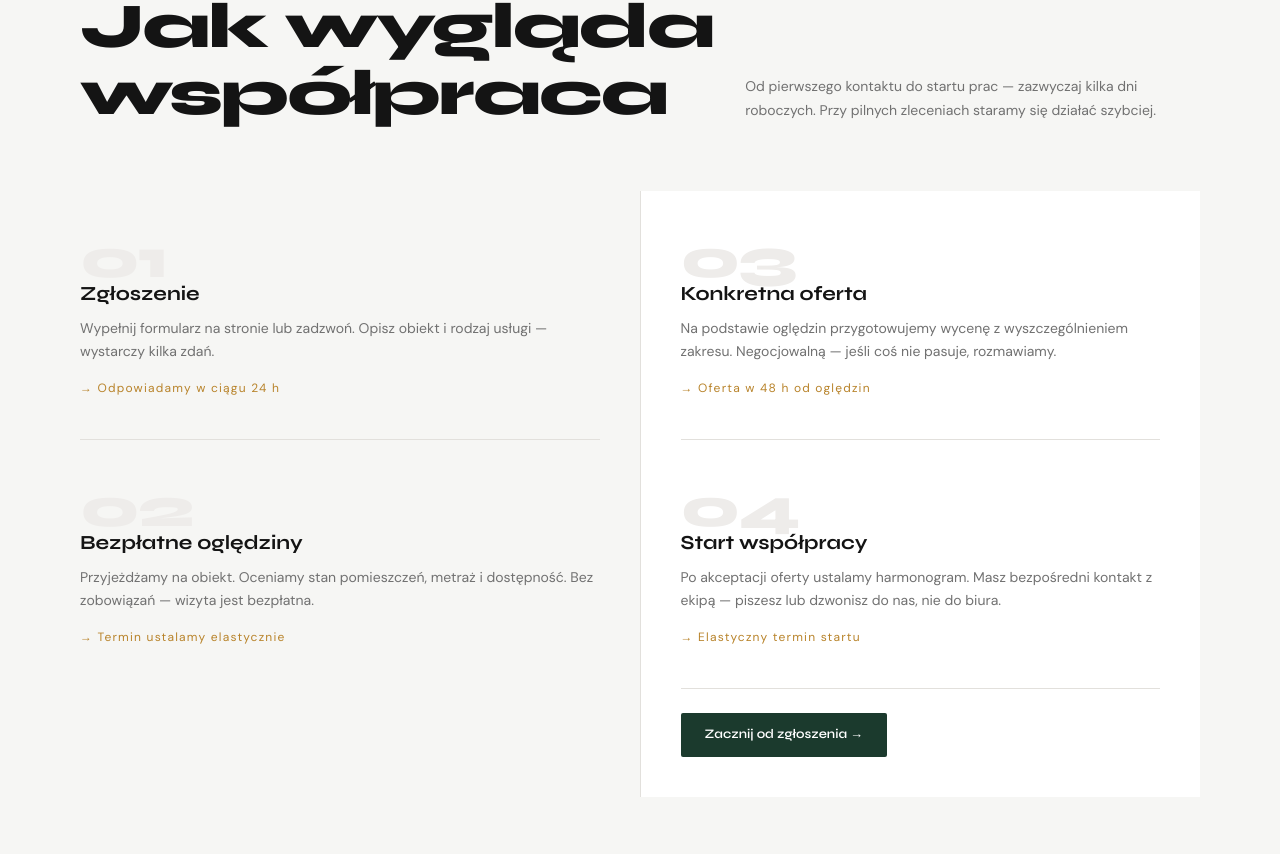
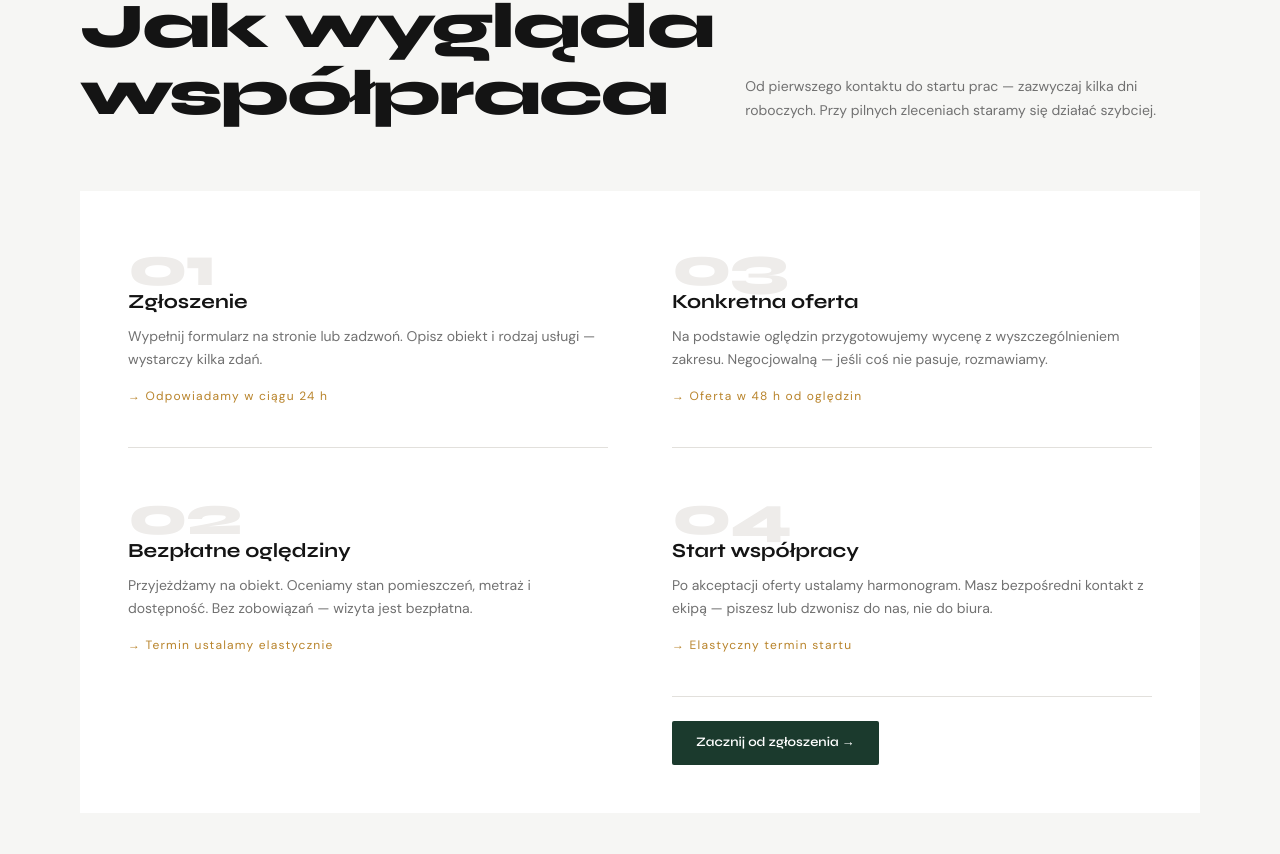
Before and after one commit to RobertSOB92/saturshine_strona, a React (Vite) app: page / in a window 1280 px wide. Shown: the part 2446-3300 px from the top of the page. Built offline with nearby package versions, Linux system fonts and the light colour scheme.

Commit message:
Change Process section to a single white box

```diff
--- a/src/components/Process.tsx
+++ b/src/components/Process.tsx
@@ -77,9 +77,9 @@ export default function Process() {
         </div>
 
         {/* Steps */}
-        <div className="process-content" style={{ display: 'grid', gridTemplateColumns: '1fr 1fr', gap: '1px', background: '#E2E0DC' }}>
+        <div className="process-content fade-up" style={{ display: 'grid', gridTemplateColumns: '1fr 1fr', gap: '4rem', background: '#fff', padding: '3rem' }}>
           {/* Steps 01 & 02 — Left Column */}
-          <div className="fade-up" style={{ background: '#F6F6F4', padding: '2.5rem 2.5rem 2.5rem 0', display: 'flex', flexDirection: 'column', gap: '2.5rem' }}>
+          <div style={{ display: 'flex', flexDirection: 'column', gap: '2.5rem' }}>
             {[STEPS[0], STEPS[1]].map((step, i) => (
               <div key={step.number} style={{ paddingBottom: i === 0 ? '2.5rem' : 0, borderBottom: i === 0 ? '1px solid #E2E0DC' : 'none' }}>
                 <span style={{
@@ -102,7 +102,7 @@ export default function Process() {
           </div>
 
           {/* Steps 03 & 04 — Right Column */}
-          <div className="fade-up delay-2" style={{ background: '#fff', padding: '2.5rem', display: 'flex', flexDirection: 'column', gap: '2.5rem' }}>
+          <div style={{ display: 'flex', flexDirection: 'column', gap: '2.5rem' }}>
             {[STEPS[2], STEPS[3]].map((step, i) => (
               <div key={step.number} style={{ paddingBottom: i === 0 ? '2.5rem' : 0, borderBottom: i === 0 ? '1px solid #E2E0DC' : 'none' }}>
                 <span style={{
```
